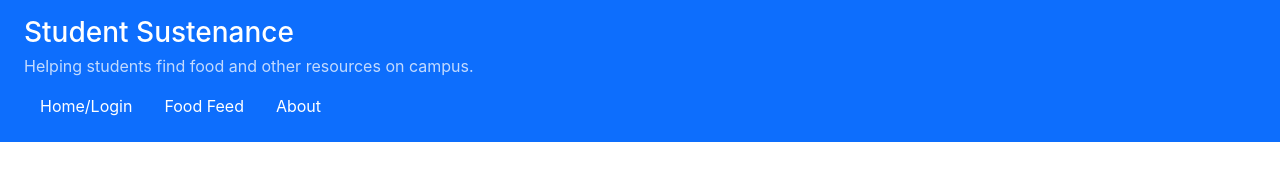
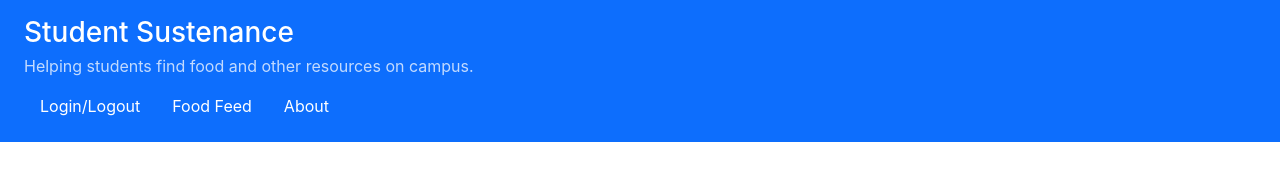
Before and after one commit to powjosh04/startup, a React (Vite) app: page / in a window 1280 px wide. Shown: the top 176 px of the page. Built offline with nearby package versions, Linux system fonts and the light colour scheme.

Commit message:
Updated UI to make it more user friendly

```diff
--- a/src/app.jsx
+++ b/src/app.jsx
@@ -23,7 +23,7 @@ export default function App() {
             <nav>
               <ul className="nav">
                 <li className="nav-item">
-                  <NavLink className="nav-link text-white" to="/">Home/Login</NavLink>
+                  <NavLink className="nav-link text-white" to="/">Login/Logout</NavLink>
                 </li>
                 <li className="nav-item">
                   <NavLink className="nav-link text-white" to="/feed">Food Feed</NavLink>
```
